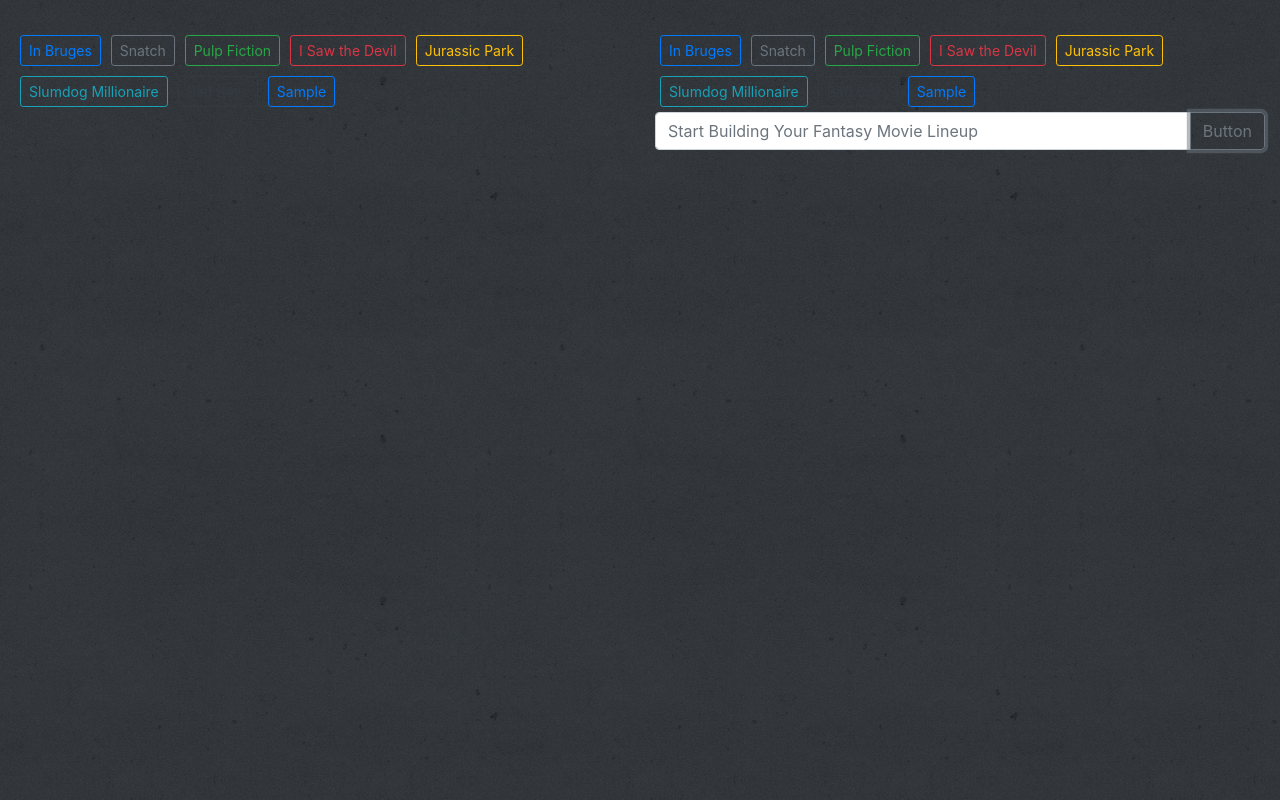
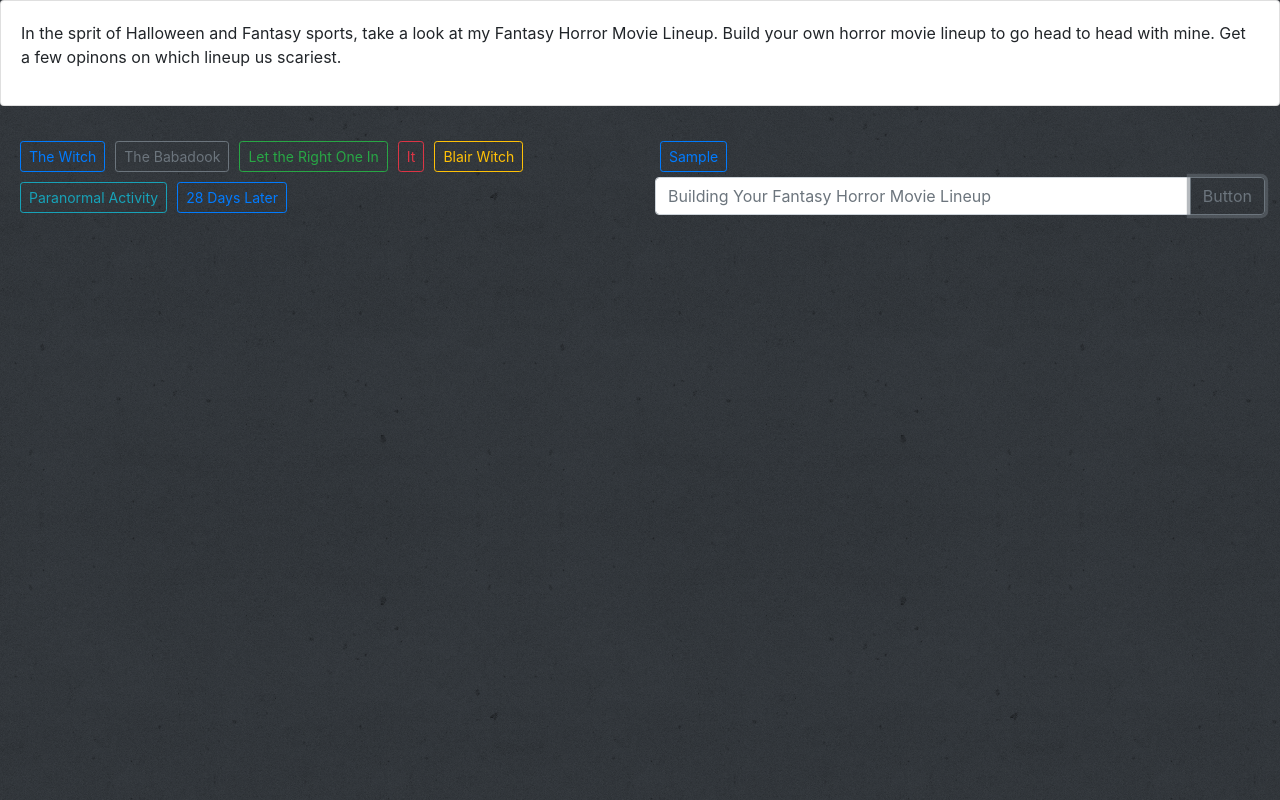
Before and after one commit to torre-matthew/GifTastic, a plain HTML site: page index.html in a window 1280 px wide. Both pictures are taken after typing "Sample" into the empty fields and a click on the button "Button". Drawn offline with nearby package versions, Linux system fonts and the light colour scheme.

Commit message:
got the user movie lineup on the page next to mine.

```diff
--- a/assets/css/giftasticstyle.css
+++ b/assets/css/giftasticstyle.css
@@ -22,8 +22,17 @@ body {
     padding: 0;
 }
 
+.user-poster-area {
+    padding: 0;
+}
+
 .poster-image {
     height: 495px;
     width: 300px;
+    padding-bottom: 10px;
 
 }
+
+input {
+    width: 50%;
+}
--- a/assets/javascript/gify.js
+++ b/assets/javascript/gify.js
@@ -1,13 +1,13 @@
 //======================Global Variables======================================================================
 
 let movie = [
-    "In Bruges",
-    "Snatch",
-    "Pulp Fiction",
-    "I Saw the Devil",
-    "Jurassic Park",
-    "Slumdog Millionaire",
-    "Bad Boys",
+    "The Witch",
+    "The Babadook",
+    "Let the Right One In",
+    "It",
+    "Blair Witch",
+    "Paranormal Activity",
+    "28 Days Later",
 ];
 
 let buttonDisplay = [
@@ -17,7 +17,7 @@ let buttonDisplay = [
     "danger",
     "warning",
     "info",
-    "dark",
+    "primary",
 ];
 
 let button;
@@ -31,8 +31,9 @@ let stillGify;
 
 // Funtion for creating buttons dynamically based on the values in an array.
 function initialExperience () {
+    $(".buttons").empty();
+    $(".user-buttons").empty();
 
-    $(".buttons").empty();
 
         for (let i = 0; i < movie.length; i++) {
 
@@ -41,14 +42,21 @@ function initialExperience () {
                 .attr("data-typed", movie[i])
                 .addClass("btn btn-sm call-api btn-outline-" + buttonDisplay[i])
                 .append(movie[i]);
-            $(".buttons").append(button);
+
+            if (i > 6) {
+                $(".user-buttons").append(button);
+
+            }else {
+                $(".buttons").append(button);
+            }
         }
 }
 
 
 function callApiDisplayGifys () {
 
-        console.log(buttonVal);
+        // console.log(buttonVal);
+
 
     let queryURL = "http://api.giphy.com/v1/gifs/search?q=" + buttonVal + "&api_key=FzsstZRyKhIEJZWO56UXiJBmy3IzbvXc&limit=10";
 
@@ -58,7 +66,7 @@ function callApiDisplayGifys () {
         method: "GET"
     }).then(function(response){
             let responseData = response.data;
-                console.log(responseData);
+                // console.log(responseData);
 
         for (i = 0; i < 10; i++) {
         animatedGify = responseData[i].images.original.url;
@@ -79,8 +87,15 @@ function callApiDisplayGifys () {
 
                 gifyDiv.append(gifyImg);
 
-                if (i === 0 || i === 1 || i === 2 || i === 3 || i === 4) {
+                // These if statements determine where gifys and posters are placed on the page based on whether or not they are generated by clicking one of the buttons that were originally on the page or clicking one of the newly added buttons.
+                if ((i === 0 && buttonColorCount === 0) || (i === 1 && buttonColorCount === 0) || (i === 2 && buttonColorCount === 0) || (i === 3 && buttonColorCount === 0) || (i === 4 && buttonColorCount === 0)) {
                     $(".gify-area1").prepend(gifyDiv);
+
+                }else if ((i === 0 && buttonColorCount > 0) || (i === 1 && buttonColorCount > 0) || (i === 2 && buttonColorCount > 0) || (i === 3 && buttonColorCount > 0) || (i === 4 && buttonColorCount > 0)){
+                    $(".user-gify-area1").prepend(gifyDiv);
+
+                }else if ((i === 5 && buttonColorCount > 0) || (i === 6 && buttonColorCount > 0) || (i === 7 && buttonColorCount > 0) || (i === 8 && buttonColorCount > 0) || (i === 9 && buttonColorCount > 0)) {
+                    $(".user-gify-area2").prepend(gifyDiv);
                 }else {
                     $(".gify-area2").prepend(gifyDiv);
                 }
@@ -109,7 +124,13 @@ function callOmdbApi () {
 
                 posterDiv.append(posterImg);
 
-        $(".poster-area").prepend(posterDiv);
+
+
+        if (buttonColorCount > 0) {
+            $(".user-poster-area").prepend(posterDiv);
+        }else {
+            $(".poster-area").prepend(posterDiv);
+        }
 });
 
 }
@@ -120,11 +141,9 @@ function callOmdbApi () {
 
 initialExperience();
 
-// Click handler for reaching out to the API once a button is clicked
+// Click handler for reaching out to the API once a button is clicked and displaying content on the page appropriately
 $("body").on("click", ".call-api", function(event){
     buttonVal = $(this).attr("data-typed");
-
-    // $(".gify-area1").empty();
 
     callApiDisplayGifys();
     callOmdbApi();
@@ -139,12 +158,12 @@ $(".add-new").on("click", function(event){
     // Get the value out of the input field to display as a button
     let newEntry = $(".form-control").val().trim();
 
-        console.log(newEntry);
+        // console.log(newEntry);
 
     // Push the typed value into the movie array that is storing all the movies
     movie.push(newEntry);
 
-        console.log(movie);
+        // console.log(movie);
 
     // Whenever a new movie is added to the movie array, push another button display color to that array so that the new movie is displayed with a different button color.
     buttonDisplay.push(buttonDisplay[buttonColorCount]);
--- a/index.html
+++ b/index.html
@@ -14,6 +14,12 @@
     <link href="https://fonts.googleapis.com/css?family=Merienda:700" rel="stylesheet">
     </head>
     <body>
+
+            <div class="card">
+                <div class="card-body">
+                    <p>In the sprit of Halloween and Fantasy sports, take a look at my Fantasy Horror Movie Lineup. Build your own horror movie lineup to go head to head with mine. Get a few opinons on which lineup us scariest.</p>
+                </div>
+            </div>
                 <div class="container-fluid">
                     <div class="row">
                         <div class="col">
@@ -37,13 +43,13 @@
                         <div class="col">
                                 <div class="row">
                                     <div class="col">
-                                        <div class="buttons"></div>
+                                        <div class="user-buttons"></div>
                                     </div>
                                 </div>
                                 <div class="row">
                                     <div class="col">
                                         <form class="input-group mb-3">
-                                            <input type="text" class="form-control" placeholder="Start Building Your Fantasy Movie Lineup" aria-label="Add new movie" aria-describedby="basic-addon2">
+                                            <input type="text" class="form-control" placeholder="Building Your Fantasy Horror Movie Lineup" aria-label="Add new movie" aria-describedby="basic-addon2">
                                             <div class="input-group-append">
                                                 <button class="btn btn-outline-secondary add-new" type="submit">Button</button>
                                             </div>
@@ -51,8 +57,9 @@
                                     </div>
                                 </div>
                                 <div class="row">
-                                    <div class="col"></div>
-                                    <div class="col"></div>
+                                    <div class="col user-gify-area1 divider"></div>
+                                    <div class="col user-poster-area divider"></div>
+                                    <div class="col user-gify-area2 divider"></div>
                                 </div>
                         </div>
                     </div>
```
